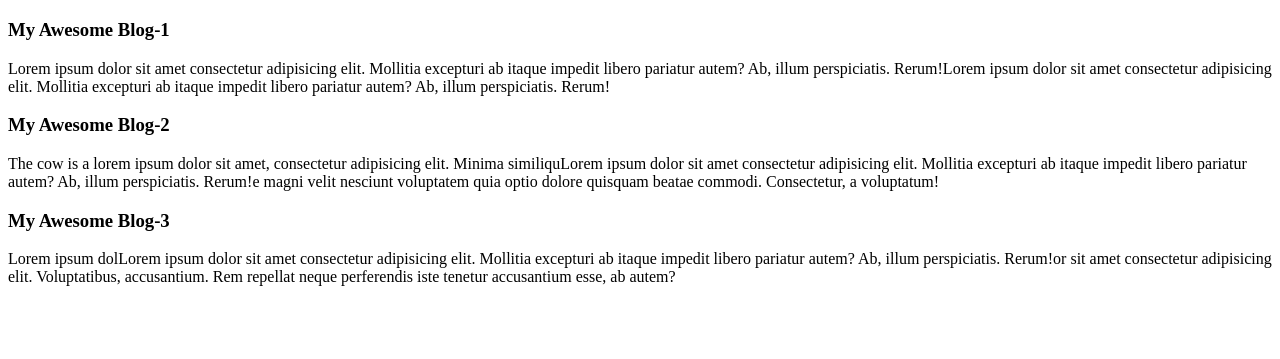
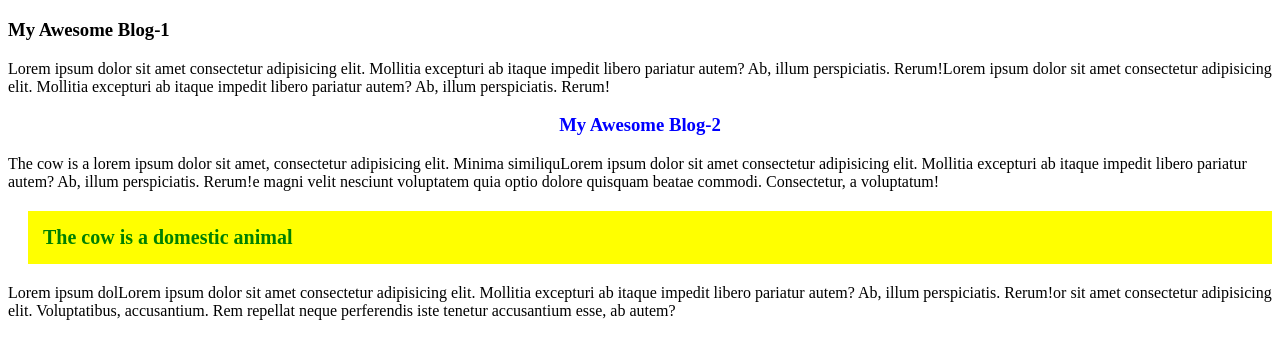
Before and after one commit to noman-swe/M24-Js-DOM, a plain HTML site: page dom-M24-3.html in a window 1280 px wide. Shown: the part 61-420 px from the top of the page. Drawn offline with Linux system fonts and the light colour scheme.

Commit message:
24-5 Capture and change Element by using getElementById

```diff
--- a/dom-M24-3.html
+++ b/dom-M24-3.html
@@ -13,15 +13,15 @@
     <main>
         <section>
             <article>
-                <h3>My Awesome Blog-1</h3>
+                <h3 id="first-title">My Awesome Blog-1</h3>
                 <p>Lorem ipsum dolor sit amet consectetur adipisicing elit. Mollitia excepturi ab itaque impedit libero pariatur autem? Ab, illum perspiciatis. Rerum!Lorem ipsum dolor sit amet consectetur adipisicing elit. Mollitia excepturi ab itaque impedit libero pariatur autem? Ab, illum perspiciatis. Rerum!</p>
             </article>
             <article>
-                <h3>My Awesome Blog-2</h3>
+                <h3 id="second-title">My Awesome Blog-2</h3>
                 <p>The cow is a lorem ipsum dolor sit amet, consectetur adipisicing  elit. Minima similiquLorem ipsum dolor sit amet consectetur adipisicing elit. Mollitia excepturi ab itaque impedit libero pariatur autem? Ab, illum perspiciatis. Rerum!e magni velit nesciunt voluptatem quia optio dolore quisquam beatae commodi. Consectetur, a voluptatum!</p>
             </article>
             <article>
-                <h3>My Awesome Blog-3</h3>
+                <h3 id="third-title">My Awesome Blog-3</h3>
                 <p>Lorem ipsum dolLorem ipsum dolor sit amet consectetur adipisicing elit. Mollitia excepturi ab itaque impedit libero pariatur autem? Ab, illum perspiciatis. Rerum!or sit amet consectetur adipisicing elit. Voluptatibus, accusantium. Rem repellat neque perferendis iste tenetur accusantium esse, ab autem?</p>
             </article>
         </section>
@@ -44,6 +44,20 @@
         for(const p of blogDetails){
             console.log(p.innerText);
         }
+
+        //24-5 Capture and change Element by using getElementById
+        const secondTitle = document.getElementById('second-title');
+        secondTitle.style.textAlign = 'center';
+        secondTitle.style.color = 'blue';
+
+        const thirdTitle = document.getElementById('third-title');
+        thirdTitle.innerText='The cow is a domestic animal';
+        thirdTitle.style.color='green';
+        thirdTitle.style.backgroundColor='yellow';
+        thirdTitle.style.padding = '15px';
+        thirdTitle.style.marginLeft = '20px';
+        thirdTitle.style.fontSize = '20px';
+
     </script>
     <!-- <script src="js/second.js"> </script> -->
 
```
